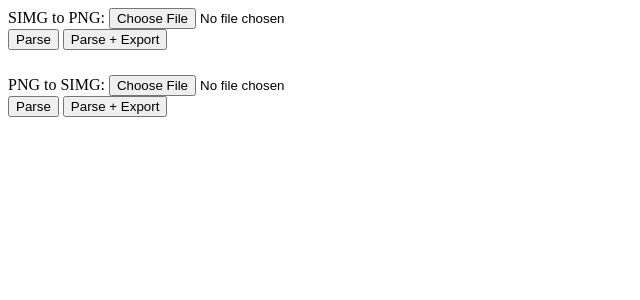
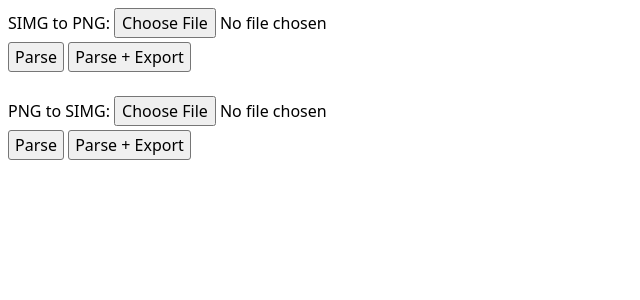
Before and after one commit to zaneshaw/SIMG2PNG, a Svelte app: page / in a window 1280 px wide. Shown: the top 300 px of the page, without its empty margins (0-640 px from the left). Built offline with nearby package versions, Linux system fonts and the light colour scheme.

Commit message:
Add Tailwind

```diff
--- /dev/null
+++ b/postcss.config.cjs
@@ -0,0 +1,13 @@
+const tailwindcss = require("tailwindcss");
+const autoprefixer = require("autoprefixer");
+
+const config = {
+  plugins: [
+    //Some plugins, like tailwindcss/nesting, need to run before Tailwind,
+    tailwindcss(),
+    //But others, like autoprefixer, need to run after,
+    autoprefixer,
+  ],
+};
+
+module.exports = config;
--- a/src/App.svelte
+++ b/src/App.svelte
@@ -1,14 +1,22 @@
 <script lang="ts">
 	import { onMount } from "svelte";
+
+	enum displays {
+		NONE,
+		SIMG,
+		PNG,
+	}
 
 	let textareaRef: HTMLTextAreaElement;
 	let canvasRef: HTMLCanvasElement;
 	let simgFileRef: HTMLInputElement;
 	let pngFileRef: HTMLInputElement;
 	let ctx: CanvasRenderingContext2D;
+	let currentDisplay: displays = displays.PNG; // Scuffed way of doing this (initialising as PNG in order to expose el for binding)
 
 	onMount(() => {
 		ctx = canvasRef.getContext("2d");
+		currentDisplay = displays.PNG;
 	});
 
 	function readSIMG(doExport: boolean = false) {
@@ -34,8 +42,7 @@
 	}
 
 	function SIMG2PNG(e, doExport) {
-		textareaRef.style.display = "none";
-		canvasRef.style.display = "block";
+		currentDisplay = displays.PNG;
 
 		const data = e.target.result;
 		const rawImage: Array<Array<string>> = (() => {
@@ -53,8 +60,7 @@
 	}
 
 	function PNG2SIMG(e, doExport) {
-		canvasRef.style.display = "none";
-		textareaRef.style.display = "block";
+		currentDisplay = displays.SIMG;
 
 		const image = new Image();
 		image.onload = function () {
@@ -161,8 +167,9 @@
 	}
 </script>
 
-<main>
-	<div style="display: flex; flex-direction: column; gap: 25px">
+<main class="m-2">
+	<div class="flex flex-col gap-6">
+		<div class="flex flex-col gap-1">
 			<div>
 				<label for="simgfile">SIMG to PNG:</label>
 				<input
@@ -171,7 +178,8 @@
 					accept=".simg"
 					bind:this={simgFileRef}
 				/>
-			<br />
+			</div>
+			<div>
 				<button
 					on:click={() => {
 						readSIMG();
@@ -185,6 +193,8 @@
 					}}>Parse + Export</button
 				>
 			</div>
+		</div>
+		<div class="flex flex-col gap-1">
 			<div>
 				<label for="pngfile">PNG to SIMG:</label>
 				<input
@@ -193,7 +203,8 @@
 					accept=".png"
 					bind:this={pngFileRef}
 				/>
-			<br />
+			</div>
+			<div>
 				<button
 					on:click={() => {
 						readPNG();
@@ -206,21 +217,29 @@
 				>
 			</div>
 		</div>
+	</div>
 
-	<div
-		style="
-				position: absolute;
-				top: 50%;
-				left: 50%;
-				transform: translate(-50%, -50%);
-			"
-	>
+	<div class="absolute top-1/2 left-1/2 -translate-x-1/2 -translate-y-1/2">
 		<textarea
 			rows="20"
 			cols="71"
-			style="box-sizing: border-box; resize: none; display: none;"
+			class="
+				box-border
+				resize-none
+				bg-neutral-100
+				rounded
+				outline
+				outline-1
+				focus:outline-2
+				p-2
+				overflow-y-scroll
+				{currentDisplay == displays.SIMG ? 'block' : 'hidden'}
+			"
 			bind:this={textareaRef}
 		/>
-		<canvas style="display: none" bind:this={canvasRef} />
+		<canvas
+			class={currentDisplay == displays.PNG ? "block" : "hidden"}
+			bind:this={canvasRef}
+		/>
 	</div>
 </main>
--- /dev/null
+++ b/src/app.postcss
@@ -0,0 +1,8 @@
+/* Write your global styles here, in PostCSS syntax */
+@tailwind base;
+@tailwind components;
+@tailwind utilities;
+
+button {
+	@apply px-1.5 py-0.5 cursor-default rounded-[3px] border bg-[#f0f0f0] border-[#767676] hover:bg-[#e5e5e5] hover:border-[#4f4f4f];
+}
--- a/svelte.config.js
+++ b/svelte.config.js
@@ -1,7 +1,13 @@
-import { vitePreprocess } from '@sveltejs/vite-plugin-svelte'
+import preprocess from "svelte-preprocess";
+import { vitePreprocess } from "@sveltejs/vite-plugin-svelte";
 
 export default {
   // Consult https://svelte.dev/docs#compile-time-svelte-preprocess
   // for more information about preprocessors
-  preprocess: vitePreprocess(),
-}
+  preprocess: [
+    vitePreprocess(),
+    preprocess({
+      postcss: true,
+    }),
+  ],
+};
--- /dev/null
+++ b/tailwind.config.cjs
@@ -0,0 +1,11 @@
+const config = {
+  content: ["./src/**/*.{html,js,svelte,ts}"],
+
+  theme: {
+    extend: {},
+  },
+
+  plugins: [],
+};
+
+module.exports = config;
```
Also changed, not shown: package.json (+6 -1 lines), src/main.ts (+5 -5 lines), src/app.css (deleted), 1 other file (tests, documents, lock files or other folders). Lines whose indentation alone changed are shown as unchanged.
